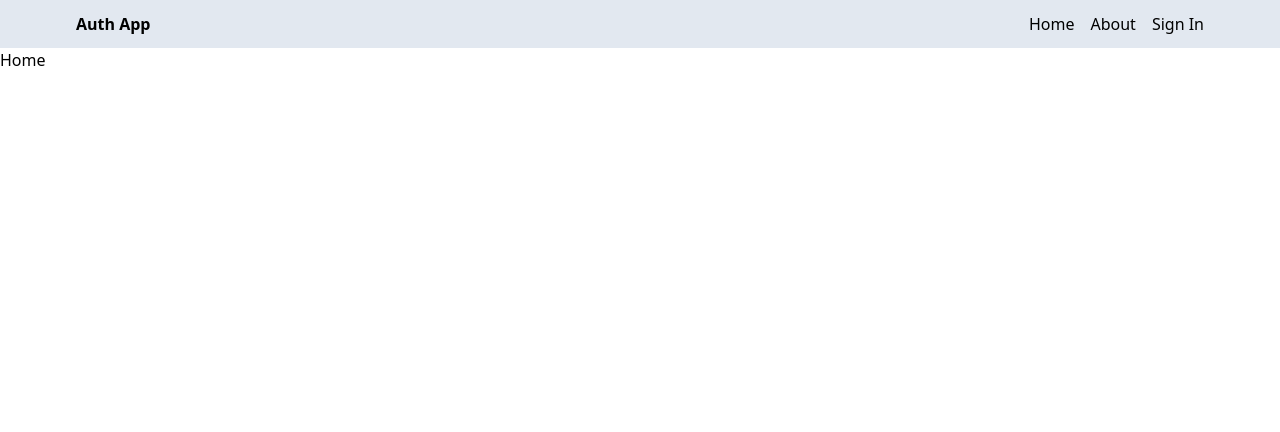
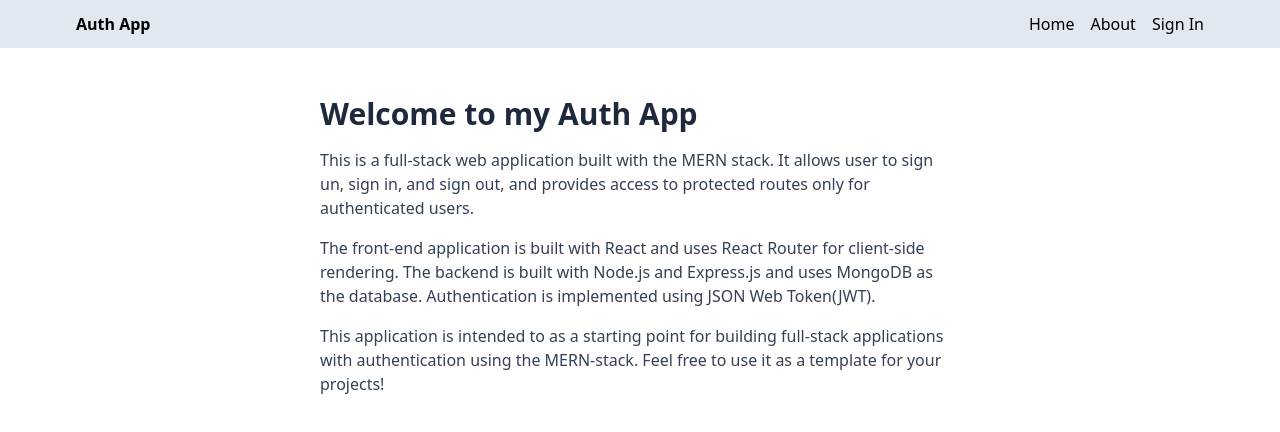
Before and after one commit to Siddhi03/mern-auth, a React (Vite) app in the folder client/: page / in a window 1280 px wide. Shown: the top 432 px of the page. Built offline with nearby package versions, Linux system fonts and the light colour scheme; no server answers.

Commit message:
complete home and about pages

```diff
--- a/client/src/pages/About.jsx
+++ b/client/src/pages/About.jsx
@@ -2,6 +2,13 @@ import React from "react";
 
 export default function About(){
     return (
-        <div>About</div>
+        <div className="px-4 py-12 max-w-2xl mx-auto">
+            <h1 className="text-3xl font-bold mb-4 text-slate-800">About</h1>
+            <p className="mb-4 text-slate-700">This is a full-stack web application built with the MERN stack.
+            It allows user to sign un, sign in, and sign out, and provides access to protected routes only for authenticated users.</p>
+            <p className="mb-4 text-slate-700">The front-end application is built with React and uses React Router for client-side rendering.
+            The backend is built with Node.js and Express.js and uses MongoDB as the database. Authentication is implemented using JSON Web Token(JWT). </p>
+            <p className="mb-4 text-slate-700">This application is intended to as a starting point for building full-stack applications with authentication using the MERN-stack. Feel free to use it as a template for your projects!</p>
+        </div>
     )
 }
--- a/client/src/pages/Home.jsx
+++ b/client/src/pages/Home.jsx
@@ -2,6 +2,13 @@ import React from "react";
 
 export default function Home(){
     return (
-        <div>Home</div>
+        <div className="px-4 py-12 max-w-2xl mx-auto">
+            <h1 className="text-3xl font-bold mb-4 text-slate-800">Welcome to my Auth App</h1>
+            <p className="mb-4 text-slate-700">This is a full-stack web application built with the MERN stack.
+            It allows user to sign un, sign in, and sign out, and provides access to protected routes only for authenticated users.</p>
+            <p className="mb-4 text-slate-700">The front-end application is built with React and uses React Router for client-side rendering.
+            The backend is built with Node.js and Express.js and uses MongoDB as the database. Authentication is implemented using JSON Web Token(JWT). </p>
+            <p className="mb-4 text-slate-700">This application is intended to as a starting point for building full-stack applications with authentication using the MERN-stack. Feel free to use it as a template for your projects!</p>
+        </div>
     )
 }
```
